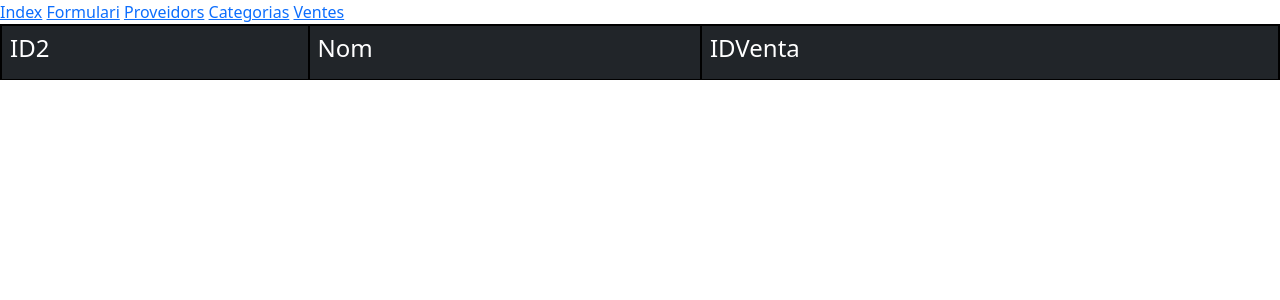
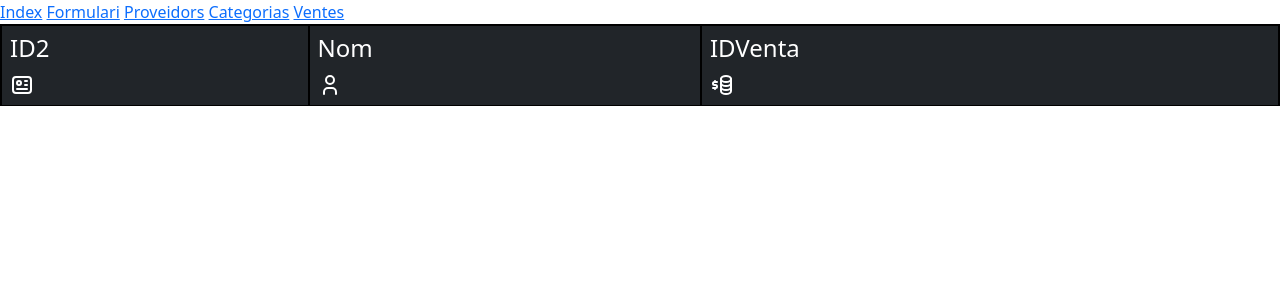
Before and after one commit to JeroniJuan/BBDD, a PHP site: page /ventes.php in a window 1280 px wide. Shown: the top 300 px of the page. Run offline with PHP 8.4, Linux system fonts and the light colour scheme; data that the repository does not hold is empty.

Commit message:
iconos ventas

```diff
--- a/ventes.php
+++ b/ventes.php
@@ -17,12 +17,35 @@
                 <tr>
                     <td>
                         <h4>ID2</h4>
+                        <svg xmlns="http://www.w3.org/2000/svg" class="icon icon-tabler icon-tabler-id" width="24" height="24" viewBox="0 0 24 24" stroke-width="2" stroke="currentColor" fill="none" stroke-linecap="round" stroke-linejoin="round">
+   <desc>Download more icon variants from https://tabler-icons.io/i/id</desc>
+   <path stroke="none" d="M0 0h24v24H0z" fill="none"></path>
+   <rect x="3" y="4" width="18" height="16" rx="3"></rect>
+   <circle cx="9" cy="10" r="2"></circle>
+   <line x1="15" y1="8" x2="17" y2="8"></line>
+   <line x1="15" y1="12" x2="17" y2="12"></line>
+   <line x1="7" y1="16" x2="17" y2="16"></line>
                     </td>
                     <td>
                         <h4>Nom</h4>
+                        <svg xmlns="http://www.w3.org/2000/svg" class="icon icon-tabler icon-tabler-user" width="24" height="24" viewBox="0 0 24 24" stroke-width="2" stroke="currentColor" fill="none" stroke-linecap="round" stroke-linejoin="round">
+   <desc>Download more icon variants from https://tabler-icons.io/i/user</desc>
+   <path stroke="none" d="M0 0h24v24H0z" fill="none"></path>
+   <circle cx="12" cy="7" r="4"></circle>
+   <path d="M6 21v-2a4 4 0 0 1 4 -4h4a4 4 0 0 1 4 4v2"></path>
                     </td>
                     <td>
                         <h4>IDVenta</h4>
+                        <svg xmlns="http://www.w3.org/2000/svg" class="icon icon-tabler icon-tabler-businessplan" width="24" height="24" viewBox="0 0 24 24" stroke-width="2" stroke="currentColor" fill="none" stroke-linecap="round" stroke-linejoin="round">
+   <desc>Download more icon variants from https://tabler-icons.io/i/businessplan</desc>
+   <path stroke="none" d="M0 0h24v24H0z" fill="none"></path>
+   <ellipse cx="16" cy="6" rx="5" ry="3"></ellipse>
+   <path d="M11 6v4c0 1.657 2.239 3 5 3s5 -1.343 5 -3v-4"></path>
+   <path d="M11 10v4c0 1.657 2.239 3 5 3s5 -1.343 5 -3v-4"></path>
+   <path d="M11 14v4c0 1.657 2.239 3 5 3s5 -1.343 5 -3v-4"></path>
+   <path d="M7 9h-2.5a1.5 1.5 0 0 0 0 3h1a1.5 1.5 0 0 1 0 3h-2.5"></path>
+   <path d="M5 15v1m0 -8v1"></path>
+</svg>
                     </td>
                 </tr>
             </thead>
```
